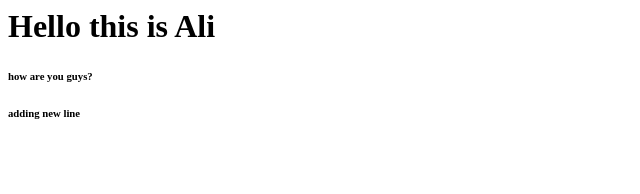
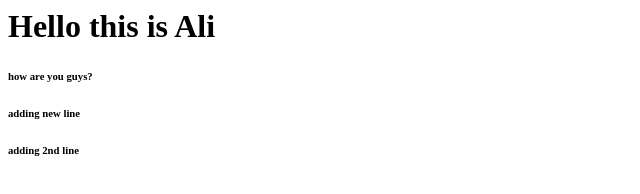
Before and after one commit to rezatrue/Test-1, a plain HTML site: page index.html in a window 1280 px wide. Shown: the full height of the page, 0-640 px from the left. Drawn offline with Linux system fonts and the light colour scheme.

Commit message:
branch dev is created

```diff
--- a/index.html
+++ b/index.html
@@ -6,5 +6,6 @@
 		<h1>Hello this is Ali</h1>
 		<h6> how are you guys?</h6>
 		<h6> adding new line</h6>
+		<h6> adding 2nd line</h6>
 	</body>
 </html>
```
Also changed, not shown: about.html (added, +8 -0 lines).
